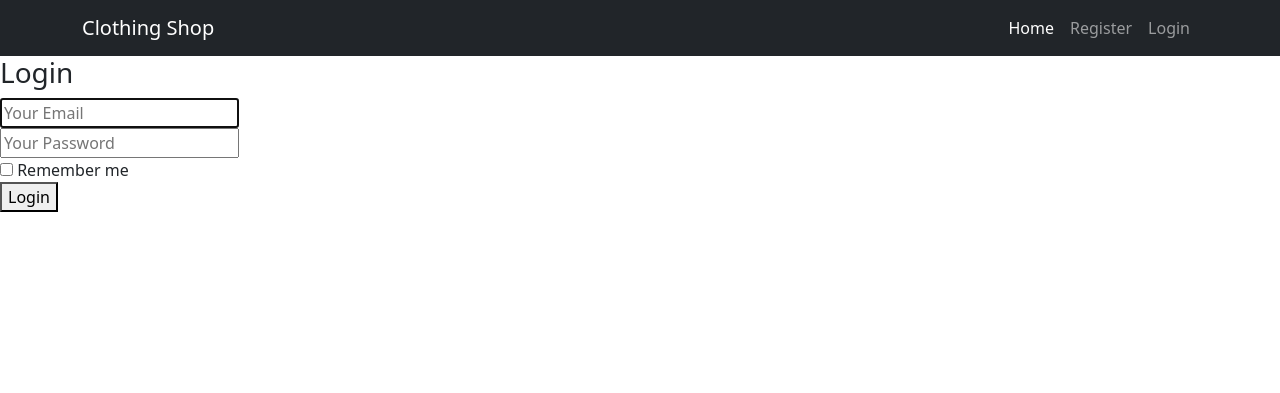
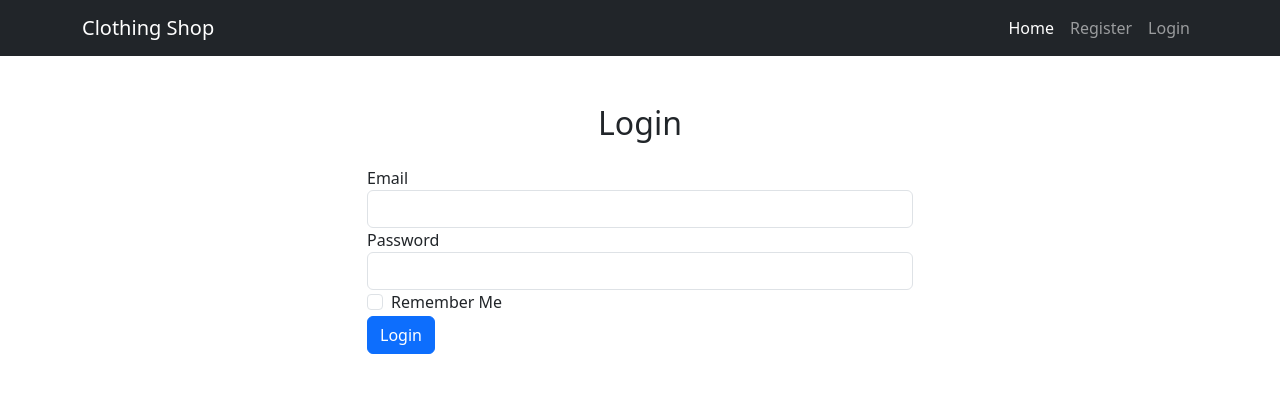
Before and after one commit to NIwanska/WebApp, a Flask app: page /auth/login in a window 1280 px wide. Shown: the top 393 px of the page. Run offline with Flask 3, Linux system fonts and the light colour scheme.

Commit message:
make signup and login templates pretty

```diff
--- a/app/templates/auth/login.html
+++ b/app/templates/auth/login.html
@@ -1,9 +1,8 @@
 {% extends "base.html" %}
+{% block title %} Login {% endblock %}
 
 {% block content %}
 <div class="column is-4 is-offset-4">
-    <h3 class="title">Login</h3>
-    <div class="box">
     {% with messages = get_flashed_messages() %}
     {% if messages %}
         <div class="notification is-danger">
@@ -12,26 +11,33 @@
     {% endif %}
     {% endwith %}
 
-        <form method="POST" action="/auth/login">
-            <div class="field">
-                <div class="control">
-                    <input class="input is-large" type="email" name="email" placeholder="Your Email" autofocus="">
-                </div>
+    <div class="container my-5">
+    <div class="row">
+        <div class="col-md-6 offset-md-3">
+            <div class="login-container">
+                <h2 class="text-center mb-4">Login</h2>
+                <form method="POST" action="/auth/login">
+
+                    <div class="form-group">
+                        <label for="email">Email</label>
+                        <input type="text" class="form-control" id="email" name="email" required>
+                    </div>
+                    <div class="form-group">
+                        <label for="password">Password</label>
+                        <input type="password" class="form-control" id="password" name="password" required>
+                    </div>
+                    <div class="form-group form-check">
+                        <input type="checkbox" class="form-check-input" id="remember_me" name="remember">
+                        <label class="form-check-label" for="remember_me">Remember Me</label>
+                    </div>
+                    <div class="submit-button">
+                        <button type="submit" class="btn btn-primary btn-block">Login</button>
+                    </div>
+                </form>
             </div>
-
-            <div class="field">
-                <div class="control">
-                    <input class="input is-large" type="password" name="password" placeholder="Your Password">
-                </div>
-            </div>
-            <div class="field">
-                <label class="checkbox">
-                    <input type="checkbox" name="remember">
-                    Remember me
-                </label>
-            </div>
-            <button class="button is-block is-info is-large is-fullwidth">Login</button>
-        </form>
+        </div>
+    </div>
     </div>
 </div>
+
 {% endblock %}
--- a/app/templates/base.html
+++ b/app/templates/base.html
@@ -37,7 +37,6 @@
 
 {% block content %}
 {% endblock %}
-
     <!-- Bootstrap JS -->
     <script src="https://cdn.jsdelivr.net/npm/bootstrap@5.3.0/dist/js/bootstrap.bundle.min.js"></script>
 </body>
```
Also changed, not shown: app/templates/auth/signup.html (+21 -16 lines).
